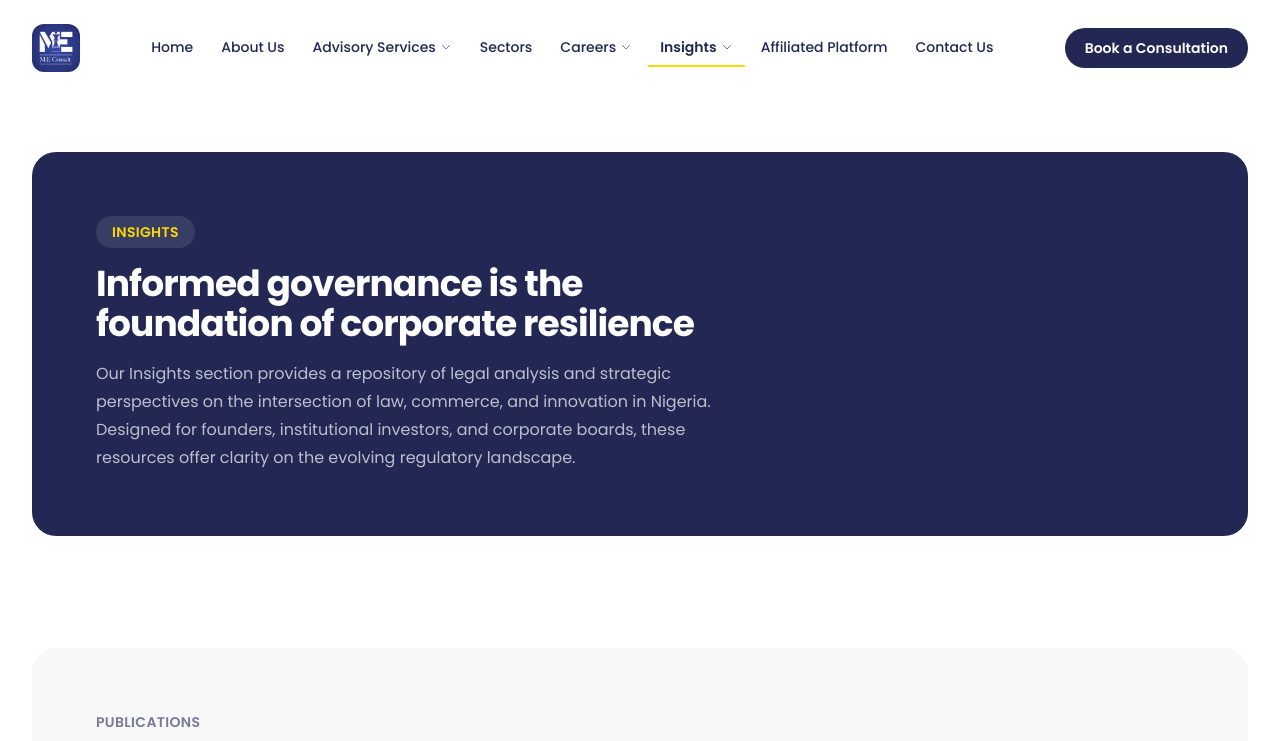
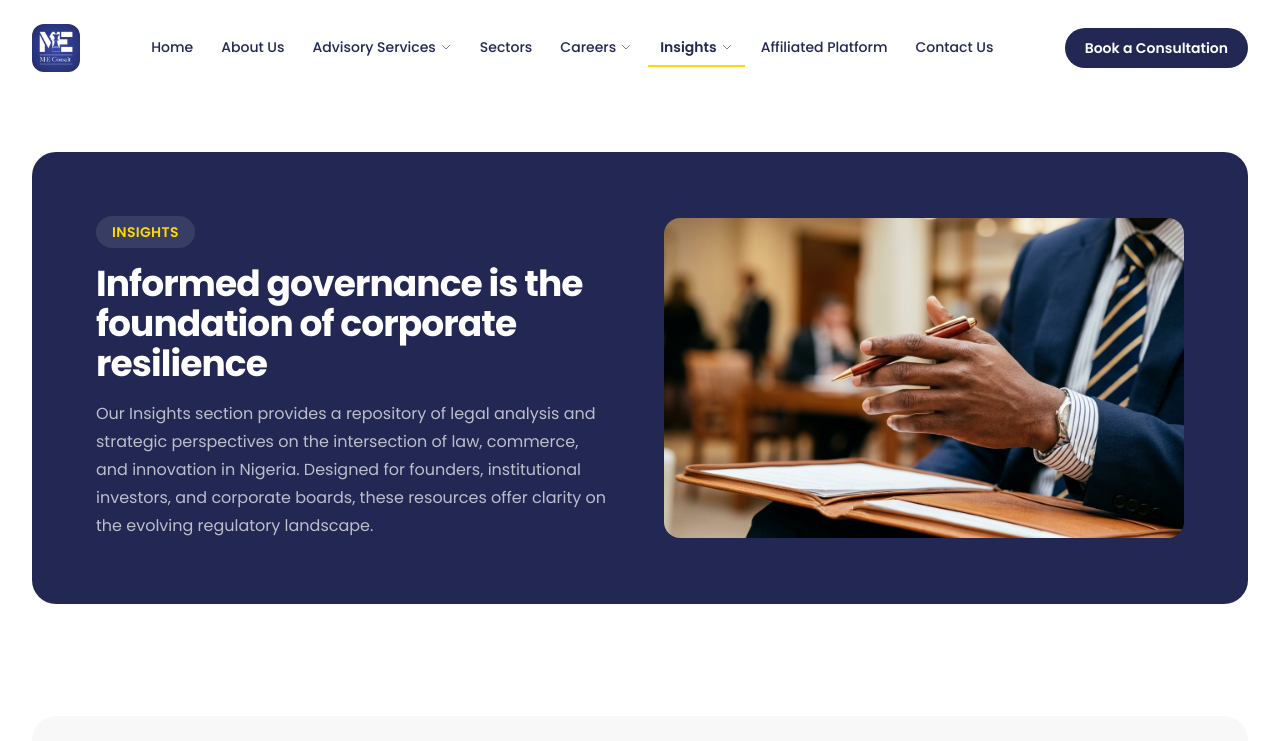
Before and after one commit to ME-CONSULT/me-consult, a Next.js app: page /insights in a window 1280 px wide. Shown: the top 741 px of the page. Built offline with nearby package versions, Linux system fonts and the light colour scheme.

Commit message:
Add photo to Insights hero to fill empty space

```diff
--- a/src/app/insights/page.tsx
+++ b/src/app/insights/page.tsx
@@ -1,4 +1,5 @@
 import type { Metadata } from "next";
+import Image from "next/image";
 import NewsletterForm from "@/components/NewsletterForm";
 import Reveal from "@/components/Reveal";
 
@@ -64,22 +65,33 @@ export default function InsightsPage() {
       <section className="bg-white py-10 lg:py-14">
         <div className="mx-auto px-4 sm:px-6 lg:px-8">
           <div className="rounded-3xl bg-[#222753] p-8 sm:p-12 lg:p-16">
+            <div className="grid gap-12 lg:grid-cols-2 lg:items-center">
               <Reveal>
                 <span className="inline-block rounded-full bg-white/10 px-4 py-1.5 text-sm font-semibold uppercase tracking-wide text-[#ffda00]">
                   Insights
                 </span>
-              <h1 className="mt-4 max-w-2xl text-3xl font-bold tracking-tight text-white sm:text-4xl">
+                <h1 className="mt-4 text-3xl font-bold tracking-tight text-white sm:text-4xl">
                   Informed governance is the foundation of corporate resilience
                 </h1>
-              <p className="mt-4 max-w-2xl text-base leading-7 text-white/70">
-                Our Insights section provides a repository of legal analysis
-                and strategic perspectives on the intersection of law,
-                commerce, and innovation in Nigeria. Designed for founders,
-                institutional investors, and corporate boards, these
-                resources offer clarity on the evolving regulatory
+                <p className="mt-4 max-w-lg text-base leading-7 text-white/70">
+                  Our Insights section provides a repository of legal
+                  analysis and strategic perspectives on the intersection
+                  of law, commerce, and innovation in Nigeria. Designed for
+                  founders, institutional investors, and corporate boards,
+                  these resources offer clarity on the evolving regulatory
                   landscape.
                 </p>
               </Reveal>
+
+              <Reveal delay={150} className="relative h-64 overflow-hidden rounded-2xl sm:h-80">
+                <Image
+                  src="/insights-hero.jpeg"
+                  alt="ME Consult legal analysis and publications"
+                  fill
+                  className="object-cover"
+                />
+              </Reveal>
+            </div>
           </div>
         </div>
       </section>
```
Also changed, not shown: public/insights-hero.jpeg (added). Lines whose indentation alone changed are shown as unchanged.
